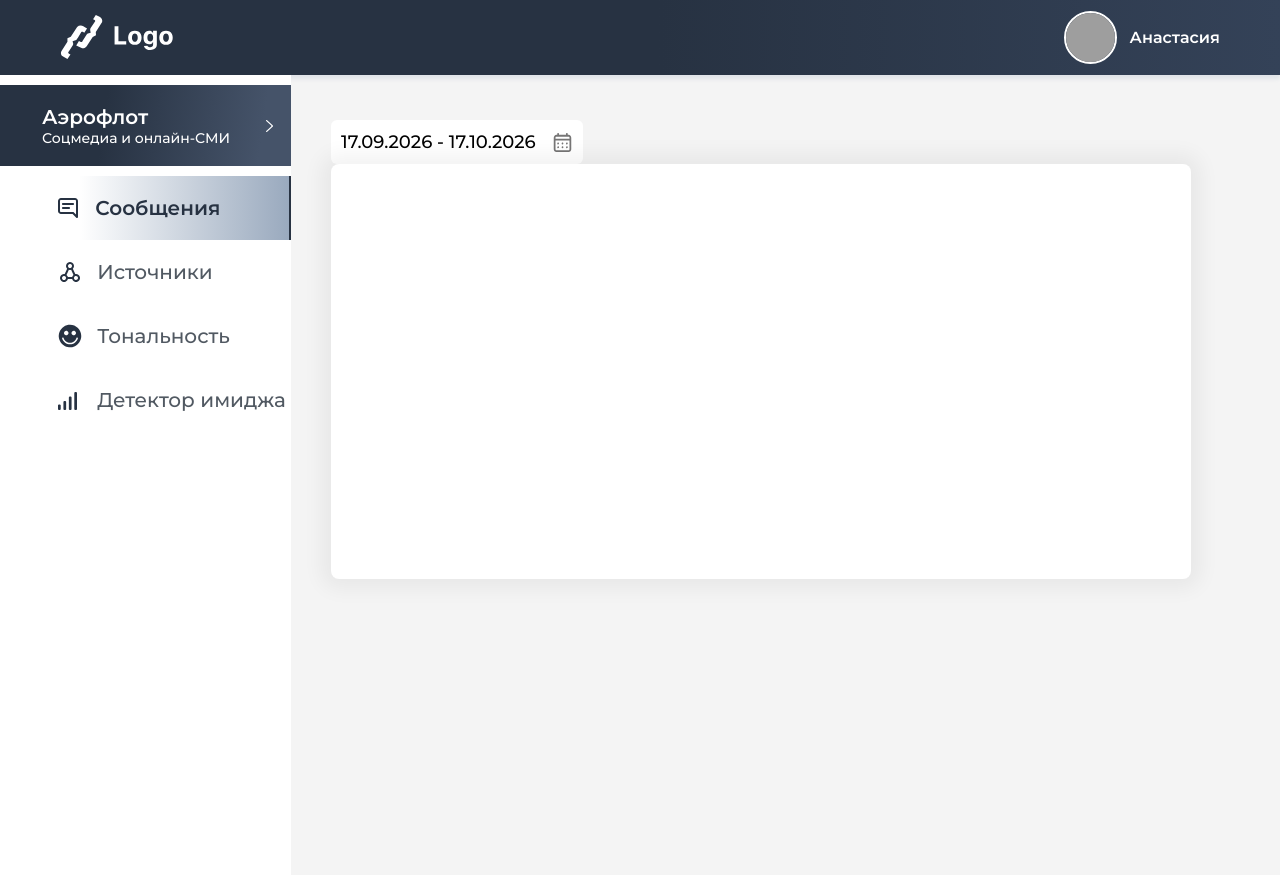
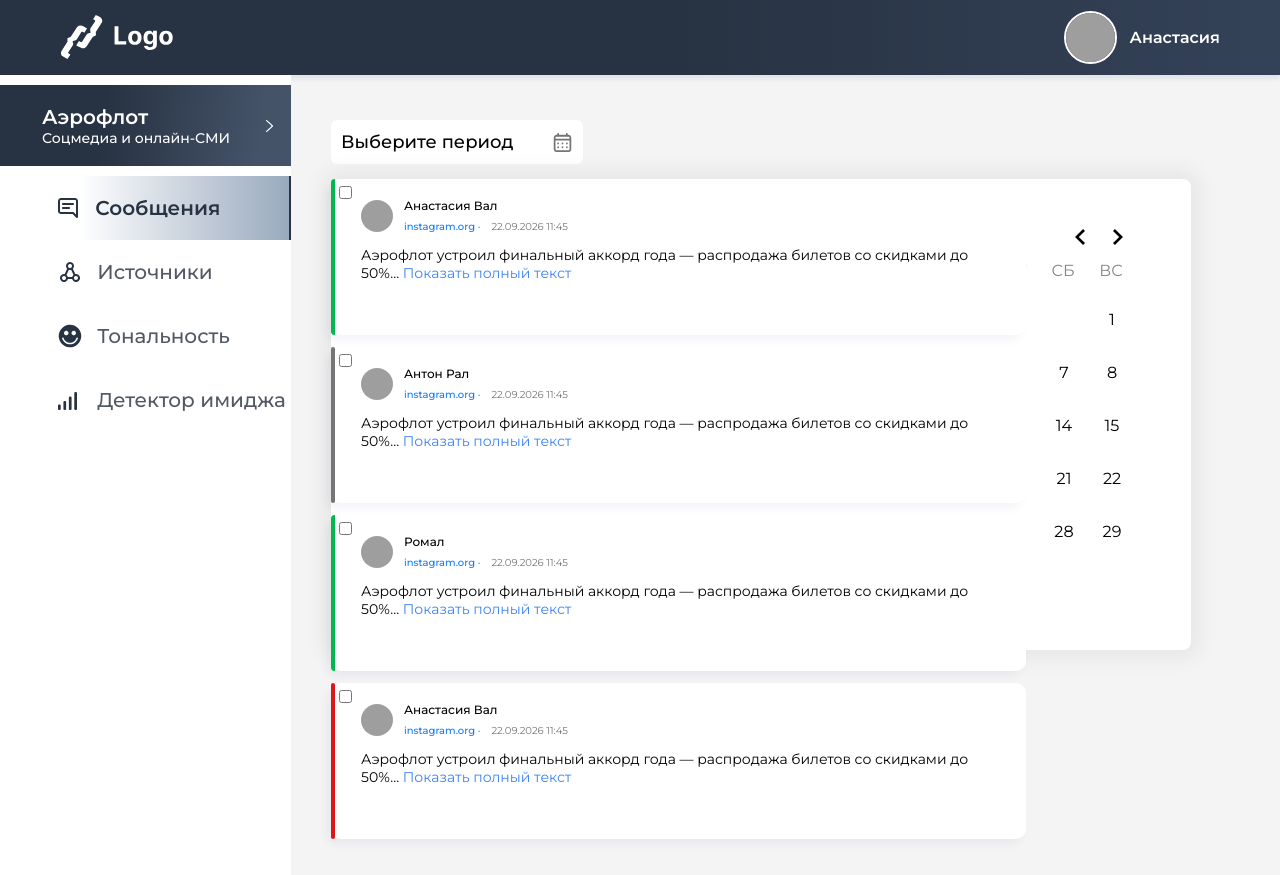
Before and after one commit to kabutoedit/admin-pannel, a Next.js app: page /messages in a window 1280 px wide. Both pictures are taken after a click on the icon 562 px from the left and 142 px from the top of the page. Built offline with nearby package versions, Linux system fonts and the light colour scheme; grey boxes are pictures that could not be loaded.

Commit message:
Calendar & messages

```diff
--- a/src/app/(protected)/messages/page.tsx
+++ b/src/app/(protected)/messages/page.tsx
@@ -1,4 +1,5 @@
 'use client'
+import { Message } from '@/src/components/message/Message'
 import styles from './style.module.scss'
 import Calendar from '@/src/components/ui/calendar/Calendar'
 
@@ -6,6 +7,7 @@ export default function Home() {
 	return (
 		<div className={styles.messages}>
 			<Calendar />
+			<Message />
 		</div>
 	)
 }
--- a/src/app/layout.tsx
+++ b/src/app/layout.tsx
@@ -1,3 +1,4 @@
+import 'react-day-picker/dist/style.css'
 import '../globals.scss'
 import { Providers } from '../providers'
 import { Montserrat } from 'next/font/google'
--- /dev/null
+++ b/src/app/posts.mock.ts
@@ -0,0 +1,64 @@
+export type PostStatus = 'positive' | 'neutral' | 'negative'
+
+export interface Post {
+	id: string
+	author: {
+		name: string
+		avatar: string
+	}
+	source: 'instagram'
+	createdAt: string
+	status: PostStatus
+	text: string
+}
+
+export const postsMock: Post[] = [
+	{
+		id: '1',
+		author: {
+			name: 'Анастасия Вал',
+			avatar:
+				'https://images.unsplash.com/photo-1438761681033-6461ffad8d80?fm=jpg&q=60&w=3000&auto=format&fit=crop&ixlib=rb-4.1.0&ixid=M3wxMjA3fDB8MHxzZWFyY2h8Mnx8cGVyc29ufGVufDB8fDB8fHww',
+		},
+		source: 'instagram',
+		createdAt: '22.09.2026 11:45',
+		status: 'positive',
+		text: 'Аэрофлот устроил финальный аккорд года — распродажа билетов со скидками до 50%...',
+	},
+	{
+		id: '2',
+		author: {
+			name: 'Антон Рал',
+			avatar:
+				'https://images.unsplash.com/photo-1438761681033-6461ffad8d80?fm=jpg&q=60&w=3000&auto=format&fit=crop&ixlib=rb-4.1.0&ixid=M3wxMjA3fDB8MHxzZWFyY2h8Mnx8cGVyc29ufGVufDB8fDB8fHww',
+		},
+		source: 'instagram',
+		createdAt: '22.09.2026 11:45',
+		status: 'neutral',
+		text: 'Аэрофлот устроил финальный аккорд года — распродажа билетов со скидками до 50%...',
+	},
+	{
+		id: '3',
+		author: {
+			name: 'Ромал',
+			avatar:
+				'https://images.unsplash.com/photo-1438761681033-6461ffad8d80?fm=jpg&q=60&w=3000&auto=format&fit=crop&ixlib=rb-4.1.0&ixid=M3wxMjA3fDB8MHxzZWFyY2h8Mnx8cGVyc29ufGVufDB8fDB8fHww',
+		},
+		source: 'instagram',
+		createdAt: '22.09.2026 11:45',
+		status: 'positive',
+		text: 'Аэрофлот устроил финальный аккорд года — распродажа билетов со скидками до 50%...',
+	},
+	{
+		id: '4',
+		author: {
+			name: 'Анастасия Вал',
+			avatar:
+				'https://images.unsplash.com/photo-1438761681033-6461ffad8d80?fm=jpg&q=60&w=3000&auto=format&fit=crop&ixlib=rb-4.1.0&ixid=M3wxMjA3fDB8MHxzZWFyY2h8Mnx8cGVyc29ufGVufDB8fDB8fHww',
+		},
+		source: 'instagram',
+		createdAt: '22.09.2026 11:45',
+		status: 'negative',
+		text: 'Аэрофлот устроил финальный аккорд года — распродажа билетов со скидками до 50%...',
+	},
+]
--- /dev/null
+++ b/src/components/message/Message.module.scss
@@ -0,0 +1,113 @@
+.list {
+	display: flex;
+	flex-direction: column;
+	gap: 12px;
+}
+
+.card {
+	position: relative;
+	width: 695px;
+	height: 156px;
+	border-radius: 10px;
+	background: rgba(255, 255, 255, 1);
+	box-shadow: -5px 6px 8.5px 0px rgba(46, 67, 110, 0.05);
+	padding-left: 30px;
+	padding-top: 21px;
+	padding-bottom: 24px;
+	padding-right: 55px;
+	box-sizing: border-box;
+}
+
+.left {
+	position: absolute;
+	top: 4px;
+	left: 4px;
+	border: none;
+}
+
+.content {
+	flex: 1;
+}
+
+.header {
+	width: 210px;
+	height: 32px;
+	display: flex;
+
+	img {
+		width: 32px;
+		height: 32px;
+		border-radius: 50%;
+		margin-right: 11px;
+		object-fit: cover;
+	}
+}
+
+.name {
+	font-weight: 500;
+	font-size: 12px;
+	line-height: 100%;
+	margin: 0;
+	padding: 0;
+}
+
+.date {
+	font-weight: 400;
+	font-size: 10px;
+	line-height: 100%;
+	color: rgba(118, 117, 117, 1);
+}
+
+.meta {
+	display: flex;
+	gap: 11px;
+	font-weight: 500;
+	font-size: 10px;
+	line-height: 100%;
+	color: rgba(17, 123, 253, 1);
+	align-items: center;
+}
+
+.text {
+	font-size: 14px;
+}
+
+.more {
+	color: #3b82f6;
+	cursor: pointer;
+}
+
+.status {
+	width: 4px;
+	border-radius: 4px;
+}
+
+.positive {
+	width: 4px;
+	height: 156px;
+	position: absolute;
+	background: rgba(0, 184, 77, 1);
+	top: 0;
+	left: 0;
+
+	border-top-left-radius: 50px;
+	border-bottom-left-radius: 50px;
+}
+
+.neutral {
+	width: 4px;
+	height: 156px;
+	position: absolute;
+	top: 0;
+	left: 0;
+	background: rgba(118, 117, 117, 1);
+}
+
+.negative {
+	width: 4px;
+	height: 156px;
+	position: absolute;
+	top: 0;
+	left: 0;
+	background: rgba(221, 23, 23, 1);
+}
--- /dev/null
+++ b/src/components/message/Message.tsx
@@ -0,0 +1,38 @@
+'use client'
+
+import styles from './Message.module.scss'
+import { postsMock } from '../../app/posts.mock'
+
+export function Message() {
+	return (
+		<div className={styles.list}>
+			{postsMock.map(post => (
+				<div key={post.id} className={styles.card}>
+					<div className={styles.left}>
+						<input type='checkbox' />
+					</div>
+
+					<div className={styles.content}>
+						<div className={styles.header}>
+							<img src={post.author.avatar} alt='' />
+							<div>
+								<p className={styles.name}>{post.author.name}</p>
+								<span className={styles.meta}>
+									instagram.org ·{' '}
+									<p className={styles.date}>{post.createdAt}</p>
+								</span>
+							</div>
+						</div>
+
+						<p className={styles.text}>
+							{post.text}
+							<span className={styles.more}> Показать полный текст</span>
+						</p>
+					</div>
+
+					<div className={`${styles.status} ${styles[post.status]}`} />
+				</div>
+			))}
+		</div>
+	)
+}
--- a/src/components/ui/calendar/Calendar.tsx
+++ b/src/components/ui/calendar/Calendar.tsx
@@ -1,13 +1,25 @@
 'use client'
-import React, { useState } from 'react'
+
+import { DayPicker, DateRange } from 'react-day-picker'
+import { ru } from 'date-fns/locale'
+import { useState } from 'react'
 import styles from './calendar.module.scss'
 
 export default function Calendar() {
 	const [isOpen, setIsOpen] = useState(false)
+	const [range, setRange] = useState<DateRange | undefined>()
+
 	return (
 		<>
 			<div className={styles.calendar}>
-				<p>17.09.2026 - 17.10.2026</p>
+				<p>
+					{range?.from
+						? `${range.from.toLocaleDateString('ru-RU')} - ${
+								range.to ? range.to.toLocaleDateString('ru-RU') : '...'
+						  }`
+						: 'Выберите период'}
+				</p>
+
 				<svg
 					onClick={() => setIsOpen(!isOpen)}
 					width='21'
@@ -23,7 +35,27 @@ export default function Calendar() {
 				</svg>
 			</div>
 
-			{isOpen && <div className={styles.select}></div>}
+			{isOpen && (
+				<div className={styles.select}>
+					<DayPicker
+						locale={ru}
+						mode='range'
+						selected={range}
+						onSelect={setRange}
+						numberOfMonths={2}
+						pagedNavigation
+						classNames={{
+							day: 'calendar-day',
+							caption_label: 'caption-label',
+							month_caption: 'month_caption',
+							weekdays: 'weekdays',
+							weekday: 'weekday',
+							months: 'months',
+							weeks: 'weeks',
+						}}
+					/>
+				</div>
+			)}
 		</>
 	)
 }
--- a/src/components/ui/calendar/calendar.module.scss
+++ b/src/components/ui/calendar/calendar.module.scss
@@ -8,6 +8,7 @@
 	justify-content: space-between;
 	align-items: center;
 	box-sizing: border-box;
+	margin-bottom: 15px;
 
 	p {
 		font-weight: 500;
@@ -19,8 +20,76 @@
 .select {
 	position: absolute;
 	width: 860px;
-	height: 415px;
+	// height: 415px;
 	border-radius: 8px;
 	box-shadow: 0px 0px 20px 10px rgba(0, 0, 0, 0.05);
 	background-color: #fff;
+	padding: 36px 56px 40px 56px;
+	box-sizing: border-box;
+
+	:global(.rdp-root) {
+		--rdp-accent-color: #000;
+		--rdp-accent-background-color: #000;
+		--rdp-range_middle-background-color: #e5e5e5;
+
+		--rdp-day-height: 40px;
+		--rdp-day-width: 40px;
+		--rdp-day-radius: 8px;
+
+		--rdp-day_button-width: 48px;
+		--rdp-day_button-height: 48px;
+
+		font-family: inherit;
+	}
+
+	:global(.calendar-day) {
+		width: 48px !important;
+		height: 48px !important;
+		max-width: 48px;
+		max-height: 48px;
+		font-weight: 400;
+		font-size: 16px;
+		line-height: 100%;
+		text-align: center;
+	}
+
+	:global(.month_caption) {
+		display: flex;
+		align-items: center;
+		justify-content: center;
+		margin-bottom: 16px;
+	}
+
+	:global(.caption-label) {
+		text-transform: capitalize;
+		font-weight: 400;
+		font-size: 16px;
+		line-height: 100%;
+		text-align: center;
+	}
+
+	:global(.weeks) {
+		display: flex;
+		flex-direction: column;
+		gap: 3px;
+	}
+
+	:global(.weekdays) {
+		display: block;
+		color: rgba(133, 133, 133, 1);
+		text-transform: uppercase;
+	}
+	:global(.weekday) {
+		width: 48px;
+		height: 48px;
+		font-weight: 400;
+		font-size: 16px;
+		line-height: 100%;
+		text-align: center;
+	}
+
+	:global(.months) {
+		display: flex;
+		justify-content: space-between;
+	}
 }
--- a/src/globals.scss
+++ b/src/globals.scss
@@ -1,3 +1,5 @@
+@import 'react-day-picker/dist/style.css';
+
 body {
 	background-color: rgba(244, 244, 244, 1);
 	box-sizing: border-box;
```
Also changed, not shown: src/app/login/page.tsx (+10 -14 lines).
